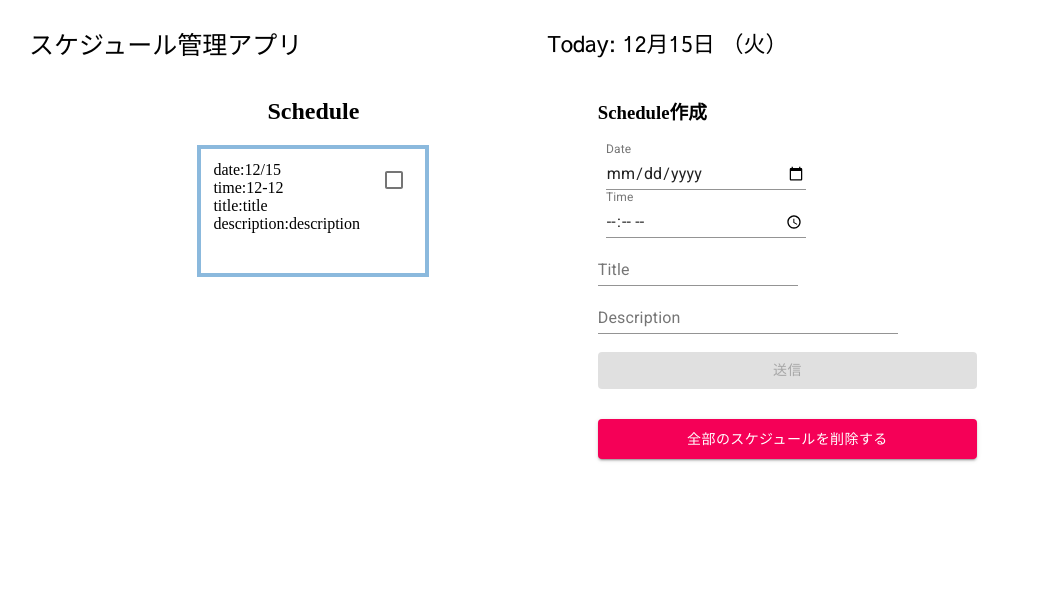
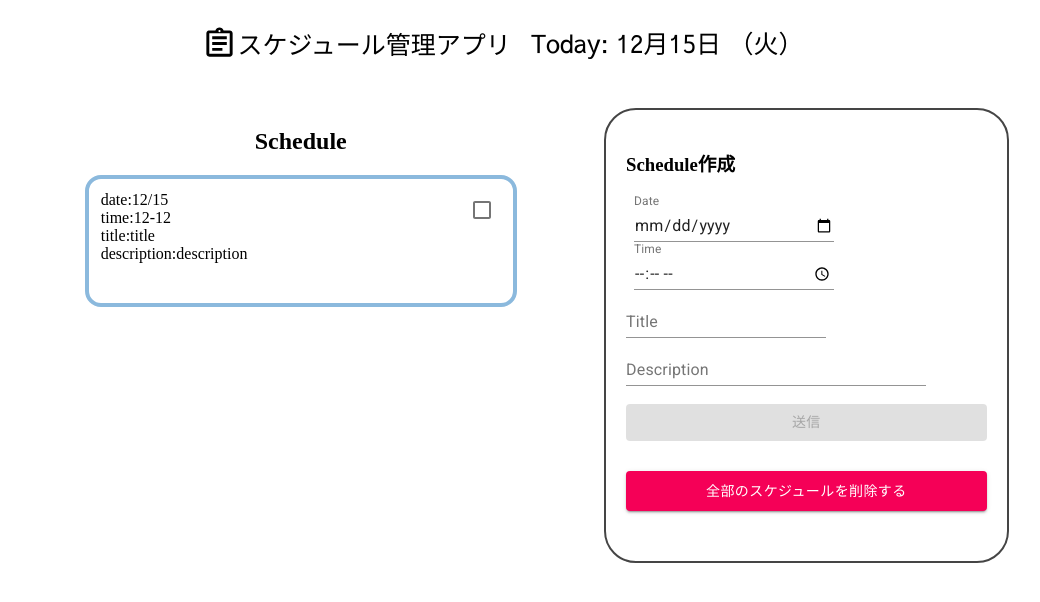
Before and after one commit to kannoRyo/dateForm, a React (Create React App) app: page / in a window 1280 px wide. Shown: the top 602 px of the page, without its empty margins (137-1177 px from the left). Built offline with nearby package versions, Linux system fonts and the light colour scheme.

Commit message:
input部分のレイアウト改良

```diff
--- a/package.json
+++ b/package.json
@@ -4,6 +4,7 @@
   "private": true,
   "dependencies": {
     "@material-ui/core": "^4.11.2",
+    "@material-ui/icons": "^4.11.2",
     "@material-ui/pickers": "^3.2.10",
     "@testing-library/jest-dom": "^5.11.4",
     "@testing-library/react": "^11.1.0",
--- a/src/components/App.js
+++ b/src/components/App.js
@@ -14,7 +14,7 @@ const useStyles = makeStyles({
   root:{
     display:"grid",
     height:'100vh',
-    width:'75%',
+    width:'80%',
     margin:'0 auto',
     gridTemplateRows:'70px 1fr',
     gridTemplateColumns:'60% 40%'
@@ -23,21 +23,24 @@ const useStyles = makeStyles({
     gridRow: "1/2",
     gridColumn: "1/3",
     display:'flex',
-    justifyContent:'space-between',
+    margin:'0 auto',
     lineHeight:'70px'
   },
   scheduleBoard:{
+    paddingTop:'30px',
     gridRow: "2/3",
-    gridColumn: "1/2"
+    gridColumn: "1/2",
   },
   inputSchedule:{
+    paddingTop:'30px',
     gridRow: "2/3",
-    gridColumn: "2/3"
+    gridColumn: "2/3",
   },
   board:{
-    width: '200px',
+    width: '400px',
     height: '100px',
     margin:'20px',
+    borderRadius:'16px',
     padding:'12px',
     display:'flex',
     justifyContent:'space-between',
@@ -64,7 +67,7 @@ function App() {
     <div className={classes.root}>
       <Nav nav={classes.nav}/>
       <ScheduleBoard scheduleBoard={classes.scheduleBoard}  dispatch={dispatch} state={state} board={classes.board}/>
-      <InputSchedule inputSchedule={classes.InputSchedule}  dispatch={dispatch} state={state}/>
+      <InputSchedule inputSchedule={classes.inputSchedule}  dispatch={dispatch} state={state}/>
     </div>
   );
 }
--- a/src/components/InputSchedule.JS
+++ b/src/components/InputSchedule.JS
@@ -14,6 +14,13 @@ const useStyles = makeStyles((theme) => ({
     container: {
         display:'flex',
         flexDirection:'column'
+    },
+    inputscheduleCover:{
+        height:'auto',
+        padding:'20px',
+        borderRadius:'32px',
+        border: '2px solid#454545',
+
     },
     textFieldDate: {
       marginLeft: theme.spacing(1),
@@ -33,7 +40,7 @@ const useStyles = makeStyles((theme) => ({
     },
   }));
 
-const Inputschedule = ({inputschedule,dispatch,state})=>{
+const Inputschedule = ({inputSchedule,dispatch,state})=>{
     const classes = useStyles()
     const [date,setDate] = useState('')
     const [time, setTime] = useState('')
@@ -85,7 +92,8 @@ const Inputschedule = ({inputschedule,dispatch,state})=>{
     }
 
     return(
-        <div className={inputschedule}>
+        <div className={inputSchedule}>
+        <div className={classes.inputscheduleCover}>
         <h3>Schedule作成</h3>
         <form className={classes.container}  onSubmit={(e)=> submitSchedule(e)} noValidate >
             <DatePicker textFieldDate={classes.textFieldDate}　date={date} handleDate={(e)=>handleDate(e)}/>
@@ -97,6 +105,7 @@ const Inputschedule = ({inputschedule,dispatch,state})=>{
         </form>
         <Button onClick={(e)=>deleteAllShedules(e)} style={{width:'100%',height:'40px' ,margin:'30px 0'}} color="secondary" variant="contained" disabled={!(state.length)}>全部のスケジュールを削除する</Button>
         </div>
+        </div>
     )
 }
 
--- a/src/components/Nav.js
+++ b/src/components/Nav.js
@@ -1,16 +1,22 @@
 import React from 'react'
 import { makeStyles } from '@material-ui/core'
+import AssignmentOutlinedIcon from '@material-ui/icons/AssignmentOutlined';
 const dayjs = require('dayjs')
 
 const useStyle = makeStyles({
+    icon:{
+        color:'black',
+        lineHeight: '6',
+    },
     title:{
         fontFamily: 'Noto Sans JP',
-        fontSize:'25px'
+        fontSize:'25px',
+        marginRight:'20px'
     },
     date:{
-        marginRight:'20%',
+        // marginRight:'20%',
         fontFamily: 'Sawarabi Gothic',
-        fontSize:'22px'
+        fontSize:'25px'
     }
 })
 
@@ -23,7 +29,12 @@ const Nav = ({nav})=>{
 
     return(
         <div className={nav}>
-            <div className={classes.title}>スケジュール管理アプリ</div>
+            <div className={classes.icon}>
+            <AssignmentOutlinedIcon fontSize="large"/>
+            </div>
+            <div className={classes.title}>
+                スケジュール管理アプリ
+            </div>
             <div className={classes.date}>Today: {`${month}月${date}日 （${dayStr[day]}）`}</div>
         </div>
     )
```
Also changed, not shown: 2 other files (tests, documents, lock files or other folders).
